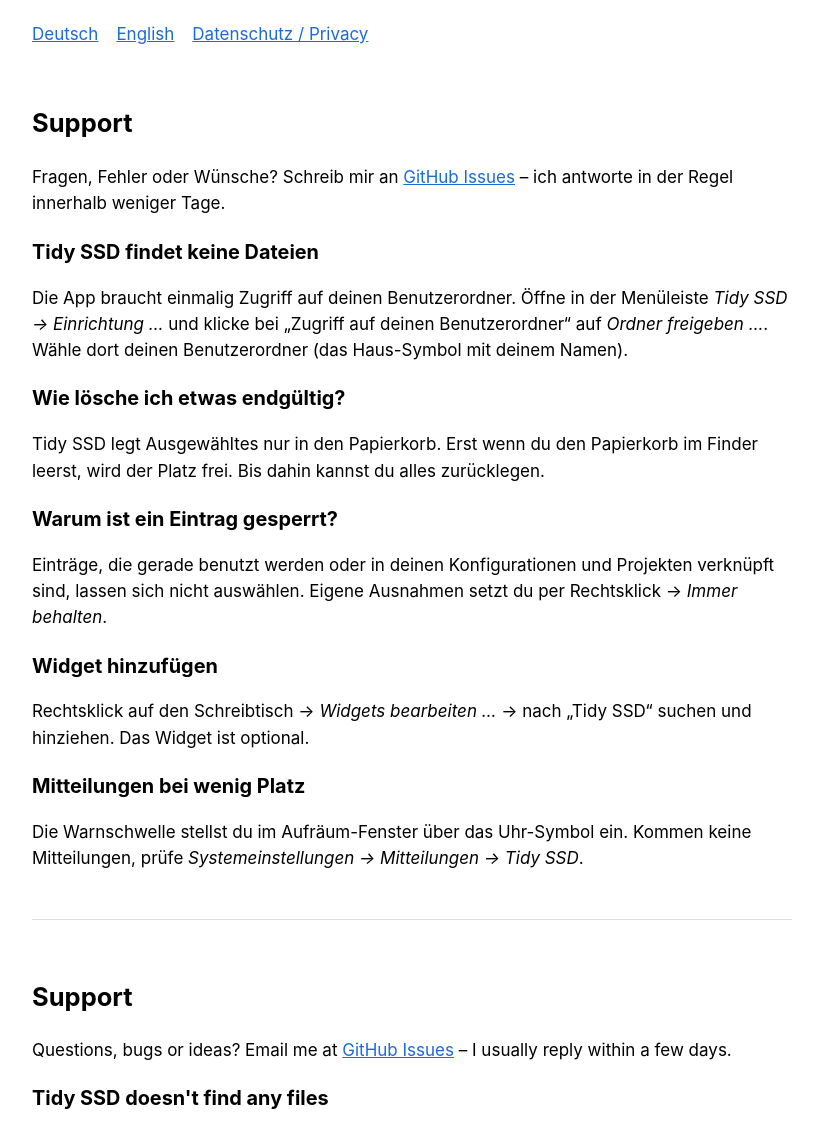
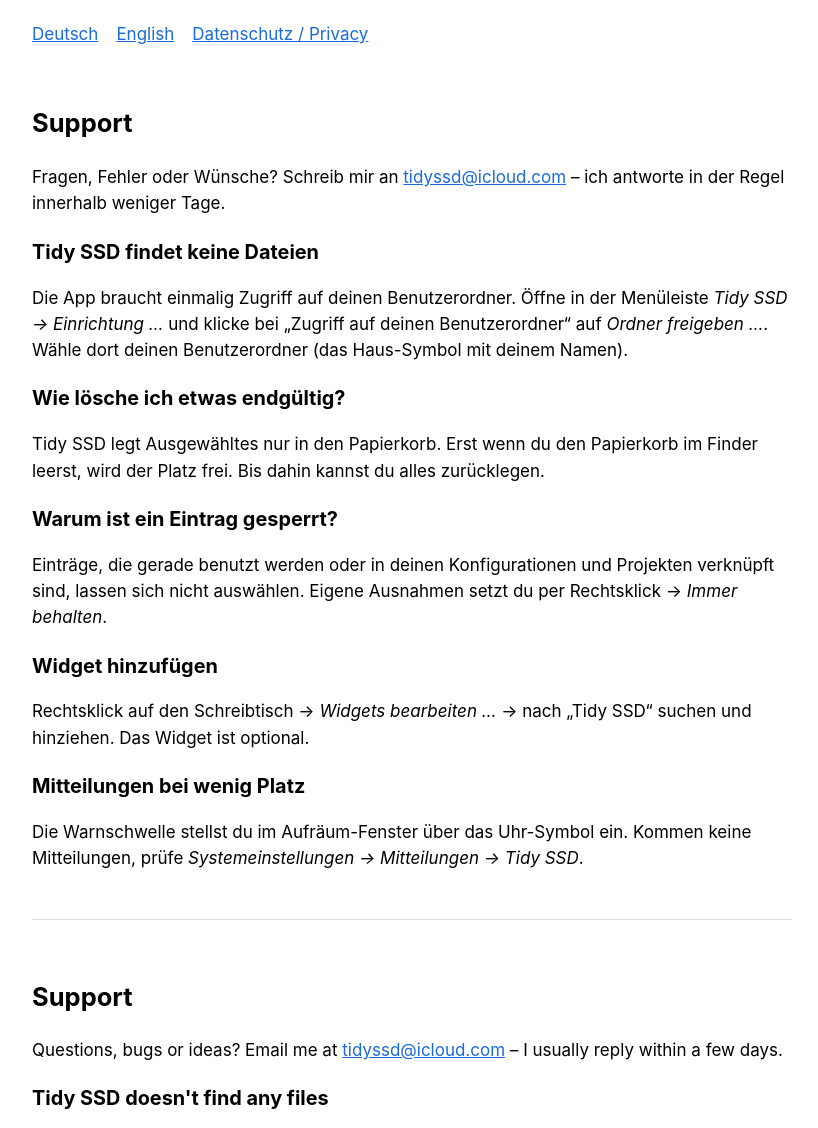
Before and after one commit to MohaLabMedia/tidy-ssd, a plain HTML site: page index.html in a window 1280 px wide. Shown: the part 135-1263 px from the top of the page, without its empty margins (228-1046 px from the left). Drawn offline with Linux system fonts and the light colour scheme.

Commit message:
Kontakt: tidyssd@icloud.com

```diff
--- a/index.html
+++ b/index.html
@@ -27,7 +27,7 @@
 
 <section id="de">
 <h2>Support</h2>
-<p>Fragen, Fehler oder Wünsche? Schreib mir an <a href="https://github.com/MohaLabMedia/tidy-ssd/issues">GitHub Issues</a> – ich antworte in der Regel innerhalb weniger Tage.</p>
+<p>Fragen, Fehler oder Wünsche? Schreib mir an <a href="mailto:tidyssd@icloud.com">tidyssd@icloud.com</a> – ich antworte in der Regel innerhalb weniger Tage.</p>
 
 <h3>Tidy SSD findet keine Dateien</h3>
 <p>Die App braucht einmalig Zugriff auf deinen Benutzerordner. Öffne in der Menüleiste <em>Tidy SSD → Einrichtung …</em> und klicke bei „Zugriff auf deinen Benutzerordner“ auf <em>Ordner freigeben …</em>. Wähle dort deinen Benutzerordner (das Haus-Symbol mit deinem Namen).</p>
@@ -49,7 +49,7 @@
 
 <section id="en" lang="en">
 <h2>Support</h2>
-<p>Questions, bugs or ideas? Email me at <a href="https://github.com/MohaLabMedia/tidy-ssd/issues">GitHub Issues</a> – I usually reply within a few days.</p>
+<p>Questions, bugs or ideas? Email me at <a href="mailto:tidyssd@icloud.com">tidyssd@icloud.com</a> – I usually reply within a few days.</p>
 
 <h3>Tidy SSD doesn't find any files</h3>
 <p>The app needs one-time access to your home folder. In the menu bar, open <em>Tidy SSD → Setup…</em> and click <em>Grant Folder Access…</em> next to “Access to Your Home Folder”. Choose your home folder (the house icon with your name).</p>
```
Also changed, not shown: privacy.html (+2 -2 lines).
